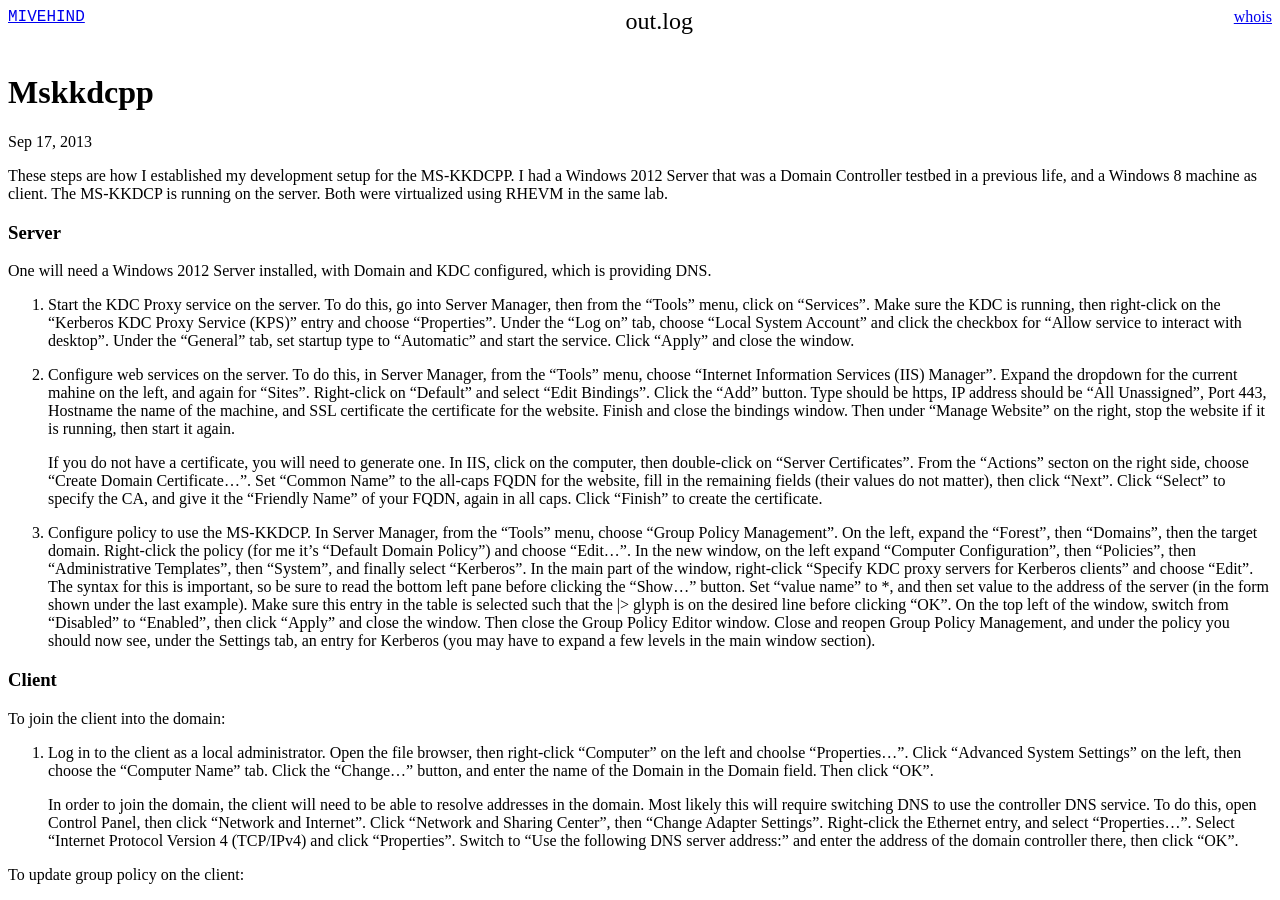
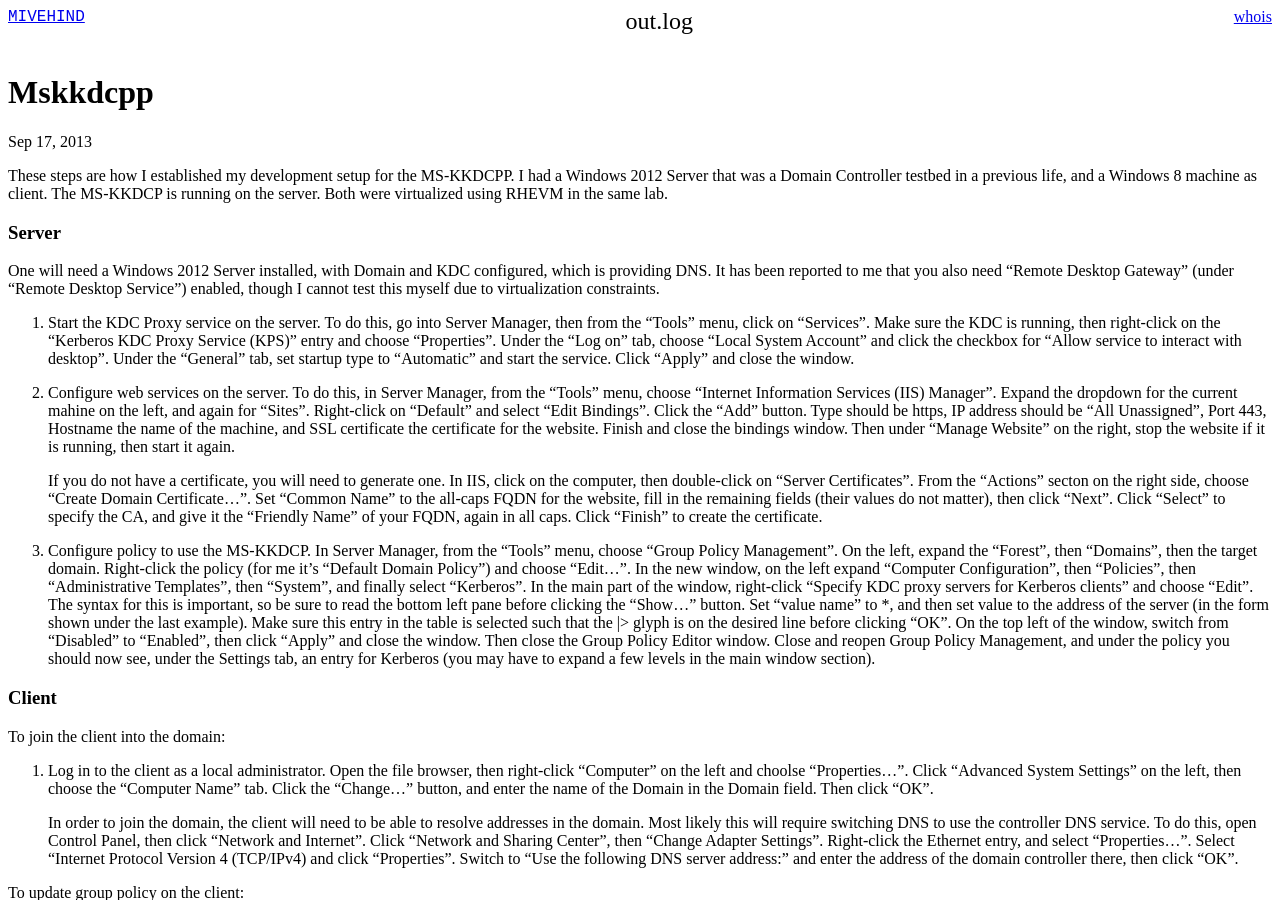
Before and after one commit to frozencemetery/mivehind.net, a Jekyll site: the page built from _posts/2013-09-17-mskkdcpp.md, in a window 1280 px wide and 900 px high. Built offline with Jekyll 4.4.1, drawn with Linux system fonts in a browser that asks for light colours; Markdown is read by kramdown in place of the engine named in the settings.

Commit message:
[posts] Belated MS-KKDCP fixes
Reported-by: Manish Gupta <logonmanish@gmail.com>

```diff
--- a/_posts/2013-09-17-mskkdcpp.md
+++ b/_posts/2013-09-17-mskkdcpp.md
@@ -9,8 +9,10 @@ server.  Both were virtualized using RHEVM in the same lab.
 
 ### Server ###
 
-One will need a Windows 2012 Server installed, with Domain and KDC
-configured, which is providing DNS.
+One will need a Windows 2012 Server installed, with Domain and KDC configured,
+which is providing DNS.  It has been reported to me that you also need "Remote
+Desktop Gateway" (under "Remote Desktop Service") enabled, though I cannot
+test this myself due to virtualization constraints.
 
 1. Start the KDC Proxy service on the server.  To do this, go into Server
    Manager, then from the "Tools" menu, click on "Services".  Make sure the
```
